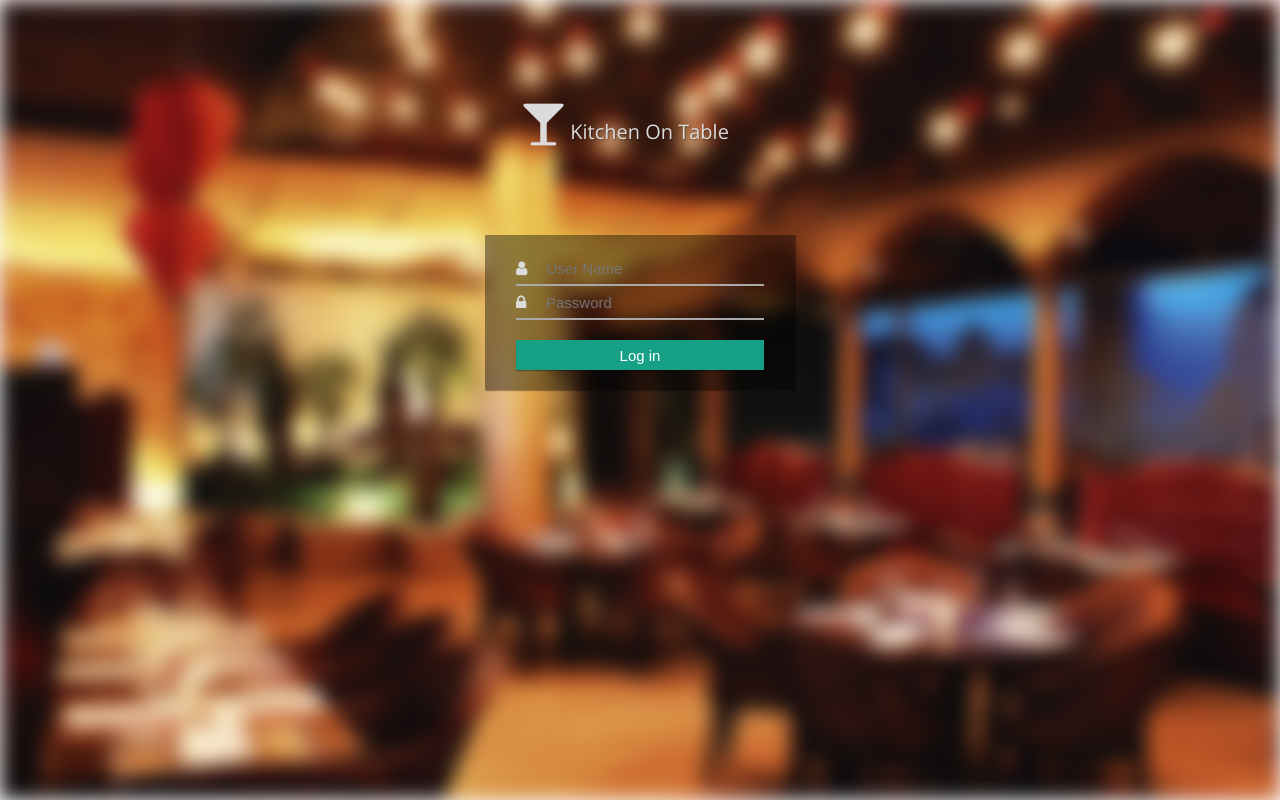
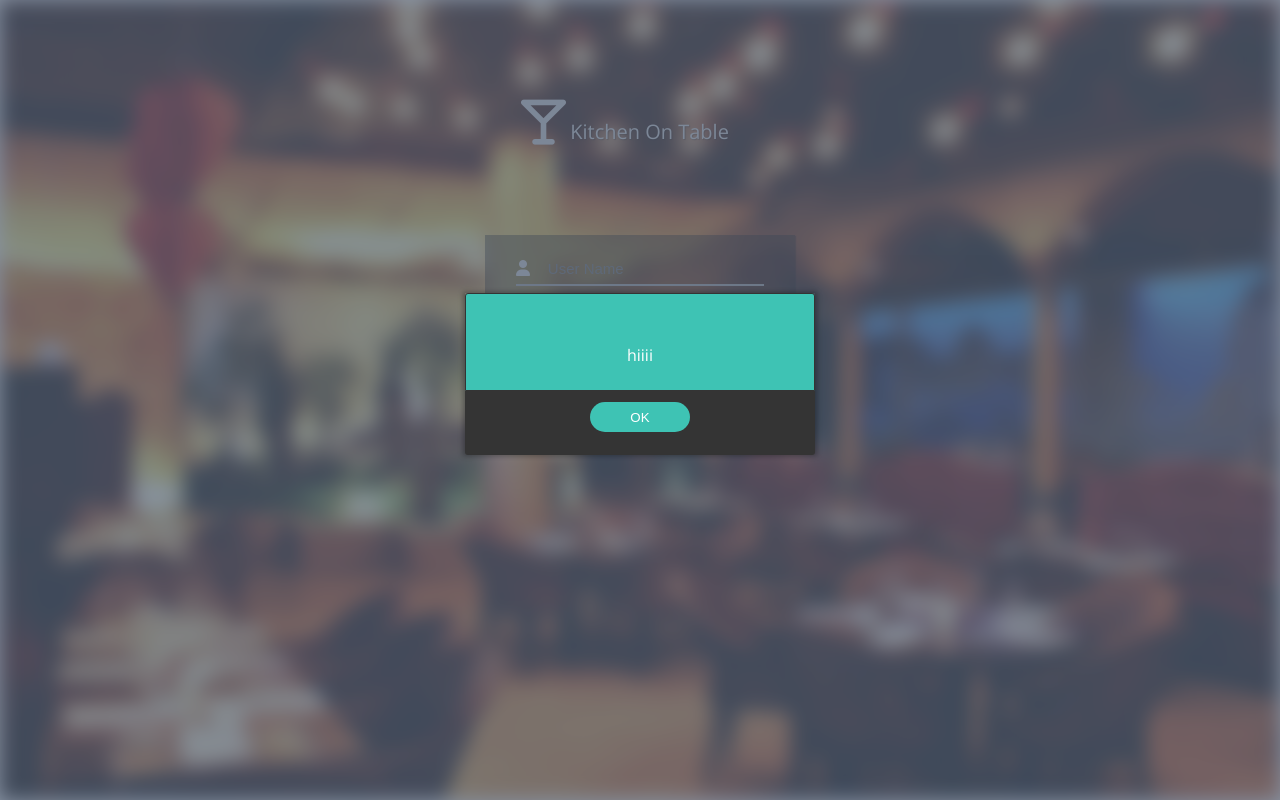
Before and after one commit to Anandharaj/Anandharaj.github.io, a website: page index.html in a window 1280 px wide. Both pictures are taken after a click on the button "Log in". Drawn offline with nearby package versions, Linux system fonts and the light colour scheme; some packages are replaced by stand-ins of ours; a script that the page names is missing.

Commit message:
alert integration

```diff
--- a/css/main.css
+++ b/css/main.css
@@ -107,3 +107,77 @@ body:before {
 	cursor: pointer;
 	outline: none;
 }
+
+
+/******************************** Alert Notification ***************************************/
+
+.alert_overLayer {
+	position: fixed;
+	display: table;
+	text-align: center;
+	height: 100%;
+	width: 100%;
+	background-color: rgba(85, 100, 123, 0.7);
+	z-index: 99;
+	top: 0px;
+}
+
+.alert_box {
+	display: table-cell;
+	vertical-align: middle;
+	color: white;
+	height: 300px;
+	width: 300px;
+}
+
+.alert_container {
+	display: block;
+	height: 160px;
+	width: 350px;
+	box-shadow: 0px 1px 5px 2px rgba(0,0,0,0.3);
+	margin: 0 auto;
+}
+
+.alert_mesg {
+	background-color: rgb(62, 195, 180);
+  	border-radius: 3px 3px 0px 0px;
+  	margin: -55px 0px 0px 0px;
+	height: 60%;
+	width: 99.4%;
+	border: 1px solid rgb(52, 52, 52);
+}
+
+.alert_mesg p {
+  padding-top: 10%;
+}
+
+.alert_button {
+	height: 40%;
+  	border-radius: 0px 0px 3px 3px;
+	width: 100%;
+	background: rgb(52, 52, 52);
+  	line-height: 50px;
+}
+
+.alert_button button:hover {
+	box-shadow: 0px 1px 5px 2px rgba(0,0,0,0.3);
+	transform: translateY(-2px);
+}
+.alert_button button {
+	outline: none;
+	border: 0px;
+	color: white;
+  	border-radius: 20px;
+	background-color: rgb(62, 195, 180);
+	cursor: pointer;
+	-webkit-transition-duration: 0.3s;
+	-webkit-transform: translateY(0px);
+	-moz-transition-duration: 0.3s;
+	-moz-transform: translateY(0px);
+	-o-transition-duration: 0.3s;
+	-o-transform: translateY(0px);
+	transition-duration: 0.3s;
+	transform: translateY(0px);
+	width: 100px;
+	height: 30px;
+}
--- a/index.html
+++ b/index.html
@@ -1,30 +1,33 @@
 <!doctype html>
 <html>
 <head>
+	<meta name="viewport" content="width=device-width, initial-scale=1">
 	<title>Hotel Management System</title>
 	<!-- vendor files-->
 	<link rel="stylesheet" type="text/css" href="//fonts.googleapis.com/css?family=Open+Sans"/>
-	<!-- <link rel="stylesheet" type="text/css" href="../vendor/fontawesome/css/font-awesome.min.css"> -->
-	<link rel="stylesheet" type="text/css" href="http://maxcdn.bootstrapcdn.com/font-awesome/4.3.0/css/font-awesome.min.css">
+	<link rel="stylesheet" type="text/css" href="../vendor/fontawesome/css/font-awesome.min.css">
+	<!-- <link rel="stylesheet" type="text/css" href="http://maxcdn.bootstrapcdn.com/font-awesome/4.3.0/css/font-awesome.min.css"> -->
 
 	<!-- Application files -->
 	<link rel="stylesheet" type="text/css" href="css/main.css">
 </head>
-<body ng-app="kot">
+<body ng-app="kot" ng-controller="appCtrl">
 	<ui-view></ui-view>
 </body>
 <!-- Vendor files -->
-<!-- <script type="text/javascript" src="../vendor/angular/angular.min.js"></script>
+<script type="text/javascript" src="../vendor/angular/angular.min.js"></script>
 <script type="text/javascript" src="../vendor/angular-local-storage/dist/angular-local-storage.min.js"></script>
 <script type="text/javascript" src="../vendor/angular-ui-router/release/angular-ui-router.min.js"></script>
 <script type="text/javascript" src="../vendor/jquery/dist/jquery.min.js"></script>
- -->
-<script type="text/javascript" src="https://ajax.googleapis.com/ajax/libs/angularjs/1.3.15/angular.min.js"></script>
+
+<!-- <script type="text/javascript" src="https://ajax.googleapis.com/ajax/libs/angularjs/1.3.15/angular.min.js"></script>
 <script type="text/javascript" src="https://rawgit.com/grevory/angular-local-storage/master/dist/angular-local-storage.min.js"></script>
 <script type="text/javascript" src="https://rawgit.com/angular-ui/ui-router/master/release/angular-ui-router.js"></script>
-<script type="text/javascript" src="https://code.jquery.com/jquery-2.1.3.min.js"></script>
+<script type="text/javascript" src="https://code.jquery.com/jquery-2.1.3.min.js"></script> -->
 <!-- Application files -->
 <script type="text/javascript" src="js/app.js"></script>
 <script type="text/javascript" src="js/config/route.js"></script>
+<script type="text/javascript" src="js/controllers/appCtrl.js"></script>
+<script type="text/javascript" src="js/services/alert_notification_service.js"></script>
 <script type="text/javascript" src="js/controllers/login_controller.js"></script>
 </html>
--- a/js/app.js
+++ b/js/app.js
@@ -1,3 +1,8 @@
 /****************************** KOT Main Module **********************************************/
 
 var kot = angular.module('kot', ['LocalStorageModule', 'ui.router']);
+
+/************************** Constants *************************************************/
+
+var USERNAME = 'admin';
+var PASSWORD = 'admin@123';
--- /dev/null
+++ b/js/controllers/appCtrl.js
@@ -0,0 +1,5 @@
+kot.controller('appCtrl', ['$scope', '$rootScope', function(scope, rootScope) {
+	rootScope.alertClose = function() {
+		angular.element(document.querySelector('.alert_overLayer')).remove();
+	};
+}]);
--- a/js/controllers/login_controller.js
+++ b/js/controllers/login_controller.js
@@ -1,5 +1,17 @@
-kot.controller('loginCtrl', ['$scope',function(scope) {
-
-	scope.title = "Hotel Management system";
-
+kot.controller('loginCtrl', ['$scope', 'kotAlertService', '$compile', function(scope, kotAlertService, compile) {
+	// var template = compile('<div class="alert_overLayer">' +
+	// 					'<div class="alert_box">' +
+	// 						'<div class="alert_container">' +
+	// 							'<div class="alert_mesg">' +
+	// 								'<p>Alert Message</p>' +
+	// 							'</div>' +
+	// 							'<div class="alert_button">' +
+	// 								'<button>OK</button>' +
+	// 							'</div>' +
+	// 						'</div>' +
+	// 					'</div>' +
+	// 				'</div>');
+	scope.alert = function() {
+		kotAlertService.alert('hiiii');
+	};
 }]);
--- /dev/null
+++ b/js/directives/alert_notification_directive.js
@@ -0,0 +1 @@
+/*******************************KOT ALERT NOTIFICATION*****************************************/
--- /dev/null
+++ b/js/services/alert_notification_service.js
@@ -0,0 +1,21 @@
+/*******************************KOT ALERT NOTIFICATION*****************************************/
+
+kot.service('kotAlertService', ['$rootScope', '$compile', function(rootScope, compile) {
+	var instance = this;
+	instance.alert = function(message) {
+		var template = compile('<div class="alert_overLayer">' +
+						'<div class="alert_box">' +
+							'<div class="alert_container">' +
+								'<div class="alert_mesg">' +
+									'<p>' + message + '</p>' +
+								'</div>' +
+								'<div class="alert_button">' +
+									'<button ng-click="alertClose()">OK</button>' +
+								'</div>' +
+							'</div>' +
+						'</div>' +
+					'</div>');
+		angular.element(document.querySelector('body')).append(template(rootScope));
+	}
+
+}]);
--- a/views/login_view.html
+++ b/views/login_view.html
@@ -17,6 +17,6 @@
 				</li>
 			</ul>
 		</form>
-		<button>Log in</button>
+		<button ng-click="alert()">Log in</button>
 	</div>
 </div>
```
Also changed, not shown: views/alert_notification.html (added).
